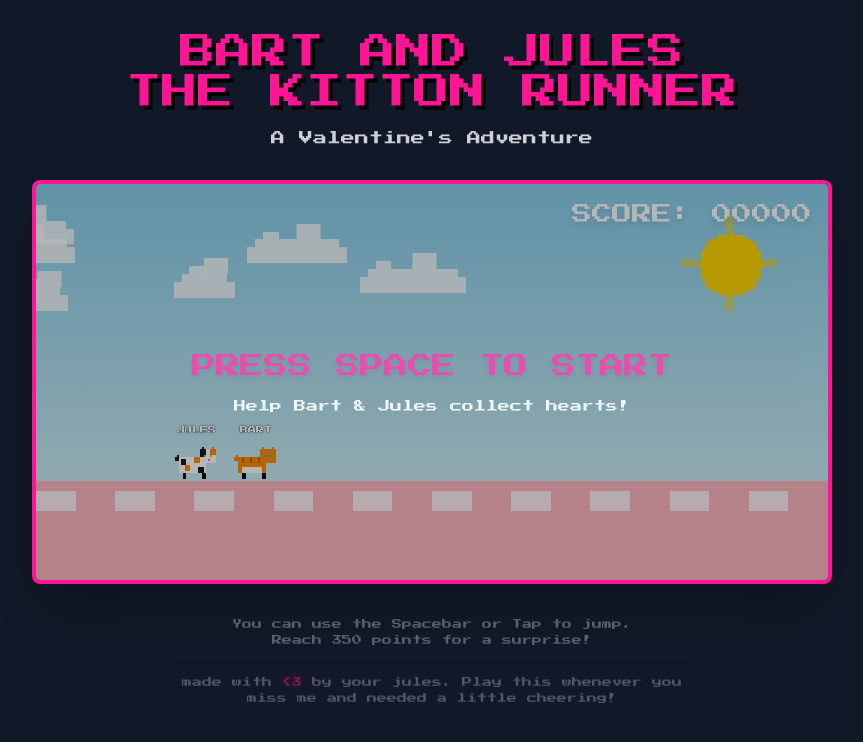
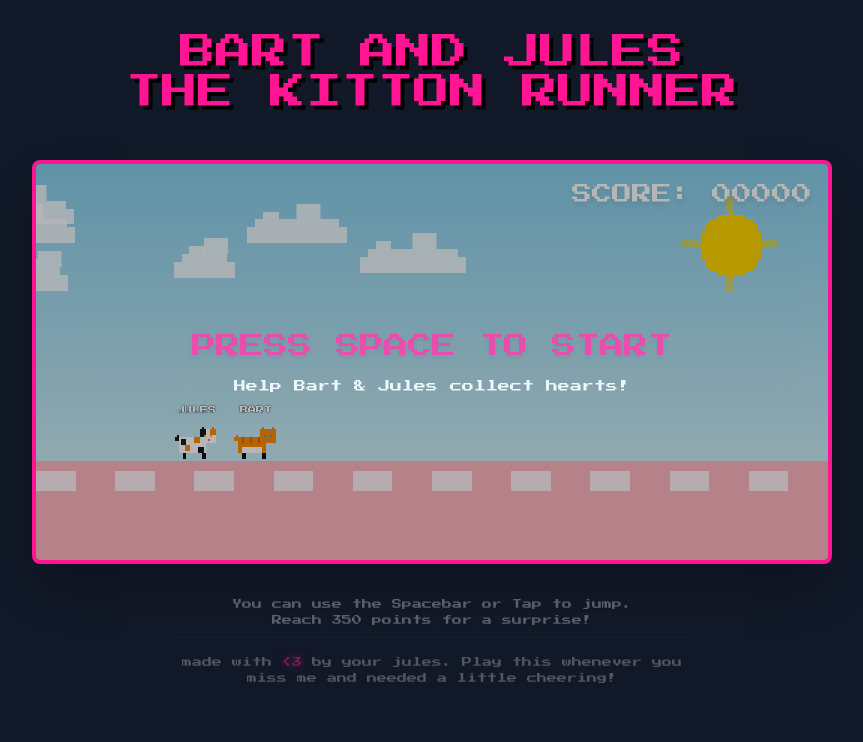
Before and after one commit to cplus2jules/Pixel-Valentines-Game-Cat, a React (Vite) app: page / in a window 1280 px wide. Shown: the top 742 px of the page, without its empty margins (208-1071 px from the left). Built offline with nearby package versions, Linux system fonts and the light colour scheme.

Commit message:
chore: removed the paragraph "Valentine Adventure"

```diff
--- a/App.tsx
+++ b/App.tsx
@@ -8,9 +8,6 @@ export default function App() {
         <h1 className="text-2xl md:text-4xl text-val-pink mb-4 drop-shadow-[4px_4px_0_rgba(0,0,0,1)] uppercase leading-relaxed">
           BART AND JULES<br />THE KITTON RUNNER
         </h1>
-        <p className="text-white text-xs md:text-sm opacity-80 text-val-light">
-          A Valentine's Adventure
-        </p>
       </header>
 
       <main className="w-full max-w-[800px]">
```
